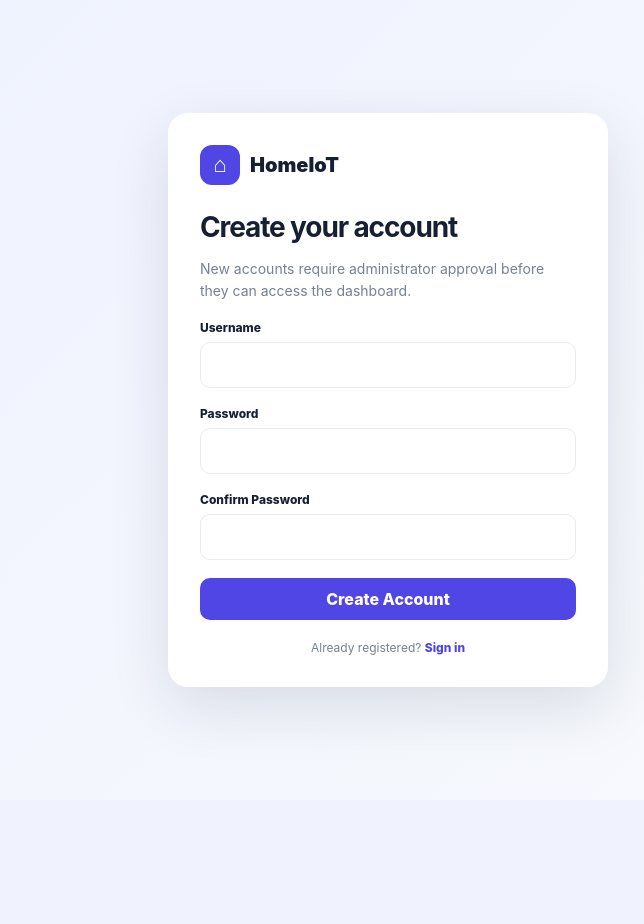
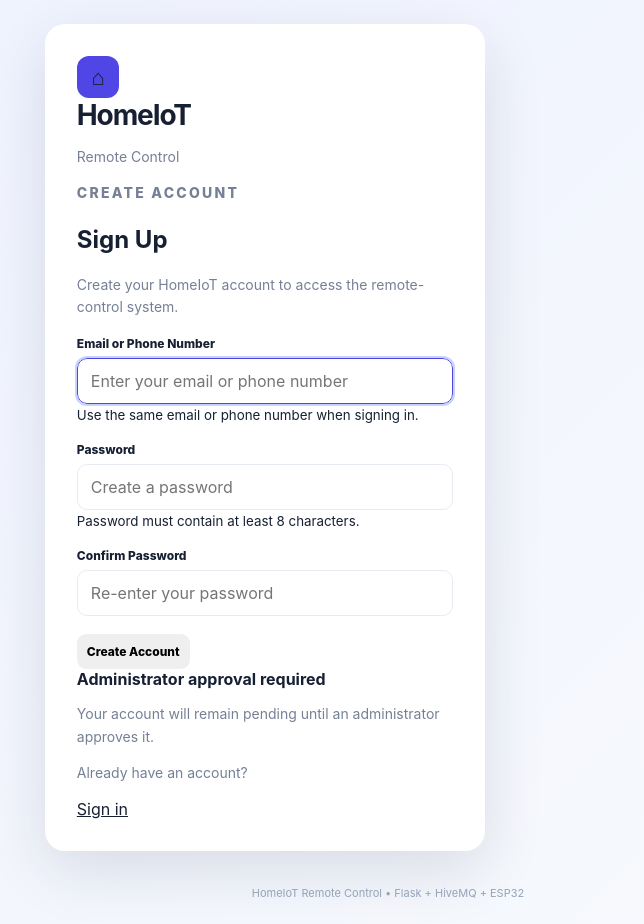
Before and after one commit to JAGADEESH-IAS/home-iot-remote-secure, a Flask app: page /signup in a window 1280 px wide. Shown: the whole page, without its empty margins (252-896 px from the left). Before the commit the page ends 713 px from the top, so only its background shows below. Run offline with Flask 3, Linux system fonts and the light colour scheme; parts of the project's set-up code (start-up, migrations or seed data) failed here and were passed over.

Commit message:
Update signup.html

```diff
--- a/templates/signup.html
+++ b/templates/signup.html
@@ -1 +1,303 @@
-<!doctype html><html><head><meta charset="utf-8"><meta name="viewport" content="width=device-width,initial-scale=1"><title>Sign Up | HomeIoT</title><link rel="stylesheet" href="{{ url_for('static',filename='style.css') }}?v=20"></head><body class="auth-page"><div class="auth-card"><a class="brand-mark" href="{{ url_for('home') }}"><span class="brand-icon">⌂</span>HomeIoT</a><h1 style="margin-top:25px">Create your account</h1><p>New accounts require administrator approval before they can access the dashboard.</p>{% if error %}<div class="alert alert-error">{{ error }}</div>{% endif %}<form method="post"><input type="hidden" name="csrf_token" value="{{ csrf_token }}"><div class="form-group"><label>Username</label><input name="username" minlength="3" maxlength="50" autocomplete="username" required></div><div class="form-group"><label>Password</label><input type="password" name="password" minlength="8" autocomplete="new-password" required></div><div class="form-group"><label>Confirm Password</label><input type="password" name="confirm_password" minlength="8" autocomplete="new-password" required></div><button class="btn btn-primary full" type="submit">Create Account</button></form><div class="auth-links">Already registered? <a href="{{ url_for('login') }}">Sign in</a></div></div></body></html>
+<!doctype html>
+<html lang="en">
+
+<head>
+    <meta charset="utf-8">
+
+    <meta
+        name="viewport"
+        content="width=device-width, initial-scale=1"
+    >
+
+    <title>Sign Up | HomeIoT</title>
+
+    <link
+        rel="stylesheet"
+        href="{{ url_for('static', filename='style.css') }}?v=33"
+    >
+</head>
+
+<body class="auth-page">
+
+    <main class="auth-container">
+
+        <section class="auth-card">
+
+            <!-- =================================================
+                 BRAND
+            ================================================== -->
+
+            <div class="auth-brand">
+
+                <div class="brand-icon">
+                    ⌂
+                </div>
+
+                <div>
+
+                    <h1>
+                        HomeIoT
+                    </h1>
+
+                    <p>
+                        Remote Control
+                    </p>
+
+                </div>
+
+            </div>
+
+
+            <!-- =================================================
+                 TITLE
+            ================================================== -->
+
+            <div class="auth-heading">
+
+                <p class="eyebrow">
+                    CREATE ACCOUNT
+                </p>
+
+                <h2>
+                    Sign Up
+                </h2>
+
+                <p>
+                    Create your HomeIoT account to access the
+                    remote-control system.
+                </p>
+
+            </div>
+
+
+            <!-- =================================================
+                 FLASH MESSAGES
+            ================================================== -->
+
+            {% with messages = get_flashed_messages(with_categories=true) %}
+
+                {% if messages %}
+
+                    <div class="flash-messages">
+
+                        {% for category, message in messages %}
+
+                            <div
+                                class="flash-message {{ category }}"
+                            >
+                                {{ message }}
+                            </div>
+
+                        {% endfor %}
+
+                    </div>
+
+                {% endif %}
+
+            {% endwith %}
+
+
+            <!-- =================================================
+                 SIGNUP FORM
+            ================================================== -->
+
+            <form
+                method="post"
+                action="{{ url_for('signup') }}"
+                class="auth-form"
+            >
+
+                <input
+                    type="hidden"
+                    name="csrf_token"
+                    value="{{ csrf_token }}"
+                >
+
+
+                <!-- Email / Phone -->
+
+                <div class="form-group">
+
+                    <label for="login_id">
+                        Email or Phone Number
+                    </label>
+
+                    <input
+                        type="text"
+                        id="login_id"
+                        name="login_id"
+                        placeholder="Enter your email or phone number"
+                        autocomplete="username"
+                        required
+                        autofocus
+                    >
+
+                    <small>
+                        Use the same email or phone number when
+                        signing in.
+                    </small>
+
+                </div>
+
+
+                <!-- Password -->
+
+                <div class="form-group">
+
+                    <label for="password">
+                        Password
+                    </label>
+
+                    <input
+                        type="password"
+                        id="password"
+                        name="password"
+                        placeholder="Create a password"
+                        autocomplete="new-password"
+                        minlength="8"
+                        required
+                    >
+
+                    <small>
+                        Password must contain at least 8 characters.
+                    </small>
+
+                </div>
+
+
+                <!-- Confirm Password -->
+
+                <div class="form-group">
+
+                    <label for="confirm_password">
+                        Confirm Password
+                    </label>
+
+                    <input
+                        type="password"
+                        id="confirm_password"
+                        name="confirm_password"
+                        placeholder="Re-enter your password"
+                        autocomplete="new-password"
+                        minlength="8"
+                        required
+                    >
+
+                </div>
+
+
+                <button
+                    type="submit"
+                    class="primary-button auth-submit"
+                >
+                    Create Account
+                </button>
+
+            </form>
+
+
+            <!-- =================================================
+                 APPROVAL INFORMATION
+            ================================================== -->
+
+            <div class="auth-notice">
+
+                <strong>
+                    Administrator approval required
+                </strong>
+
+                <p>
+                    Your account will remain pending until an
+                    administrator approves it.
+                </p>
+
+            </div>
+
+
+            <!-- =================================================
+                 SIGN IN
+            ================================================== -->
+
+            <div class="auth-footer">
+
+                <p>
+                    Already have an account?
+                </p>
+
+                <a href="{{ url_for('signin') }}">
+                    Sign in
+                </a>
+
+            </div>
+
+        </section>
+
+
+        <footer class="auth-page-footer">
+
+            HomeIoT Remote Control • Flask + HiveMQ + ESP32
+
+        </footer>
+
+    </main>
+
+
+    <!-- =====================================================
+         CLIENT-SIDE PASSWORD CHECK
+    ====================================================== -->
+
+    <script>
+
+        const signupForm =
+            document.querySelector(".auth-form");
+
+        if (signupForm) {
+
+            signupForm.addEventListener(
+                "submit",
+                function(event) {
+
+                    const password =
+                        document.getElementById(
+                            "password"
+                        ).value;
+
+                    const confirmPassword =
+                        document.getElementById(
+                            "confirm_password"
+                        ).value;
+
+
+                    if (password !== confirmPassword) {
+
+                        event.preventDefault();
+
+                        alert(
+                            "Passwords do not match."
+                        );
+
+                        return;
+
+                    }
+
+
+                    if (password.length < 8) {
+
+                        event.preventDefault();
+
+                        alert(
+                            "Password must contain at least 8 characters."
+                        );
+
+                    }
+
+                }
+            );
+
+        }
+
+    </script>
+
+
+</body>
+</html>
```
